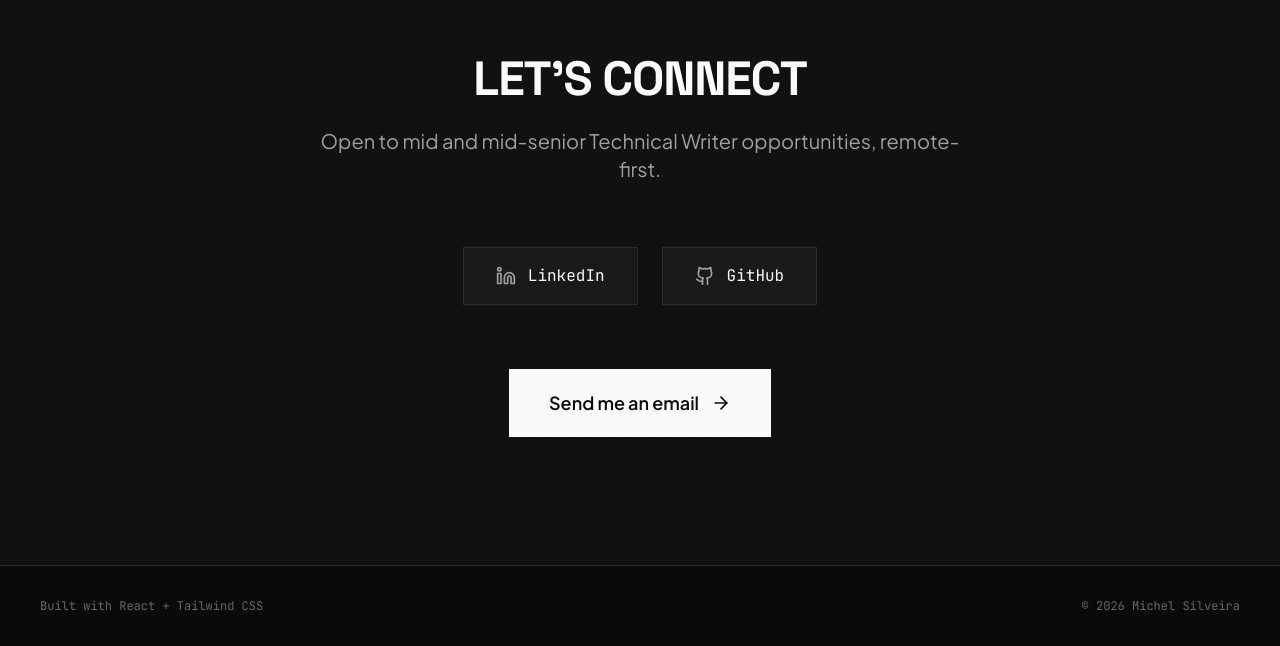
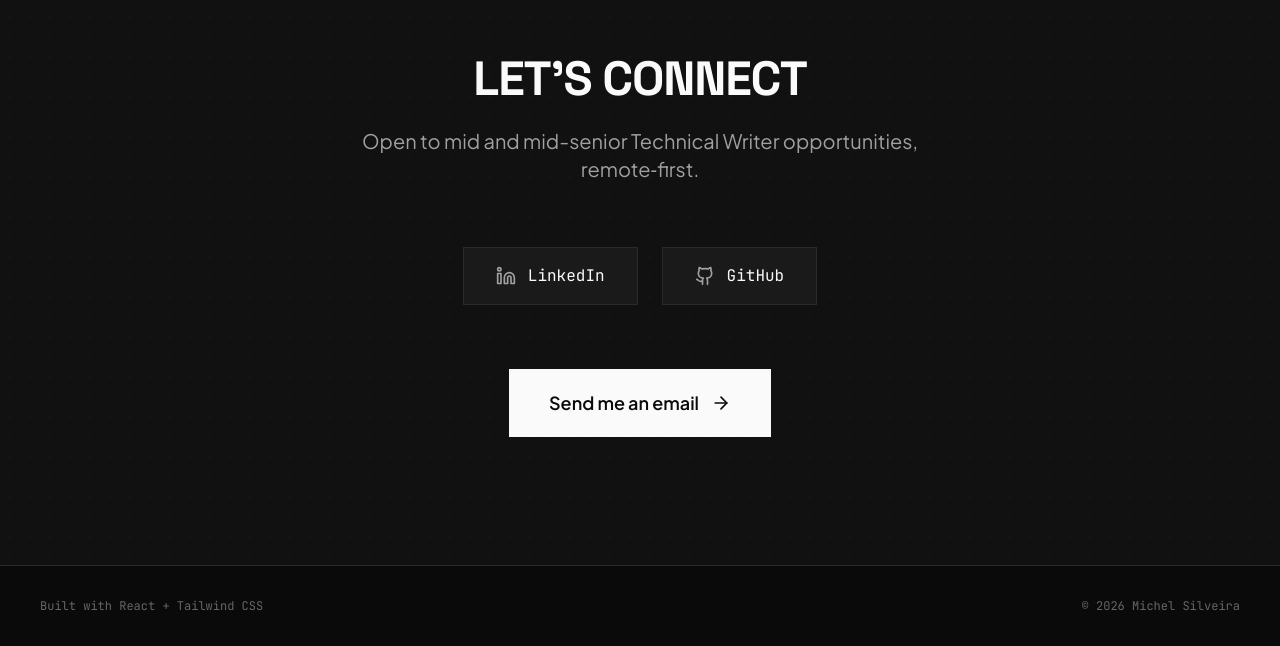
Before and after one commit to MichelGSS/portfolio, a React (Vite) app: page / in a window 1280 px wide. Shown: the part 6264-6910 px from the top of the page. Built offline with nearby package versions, Linux system fonts and the light colour scheme; the HTML template or start-up script is replaced by a standard one.

Commit message:
fix: use non-breaking hyphen for remote-first in contact subtitle

```diff
--- a/src/translations/index.js
+++ b/src/translations/index.js
@@ -132,7 +132,7 @@ export const translations = {
     },
     contact: {
       heading: "Let's Connect",
-      subtitle: "Open to mid and mid-senior Technical Writer opportunities, remote-first.",
+      subtitle: "Open to mid and mid-senior Technical Writer opportunities, remote\u2011first.",
       sendEmail: "Send me an email",
     },
     footer: {
```
